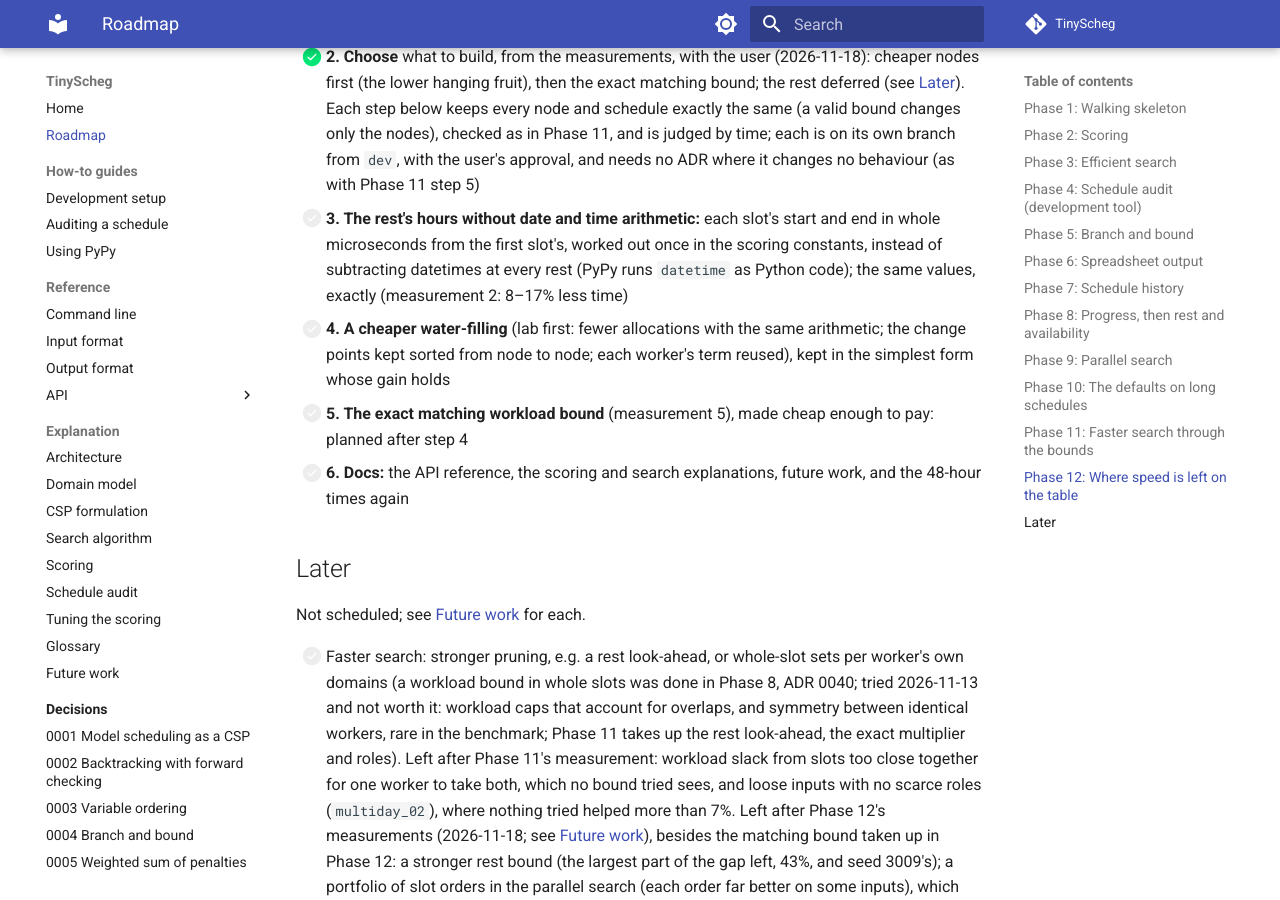
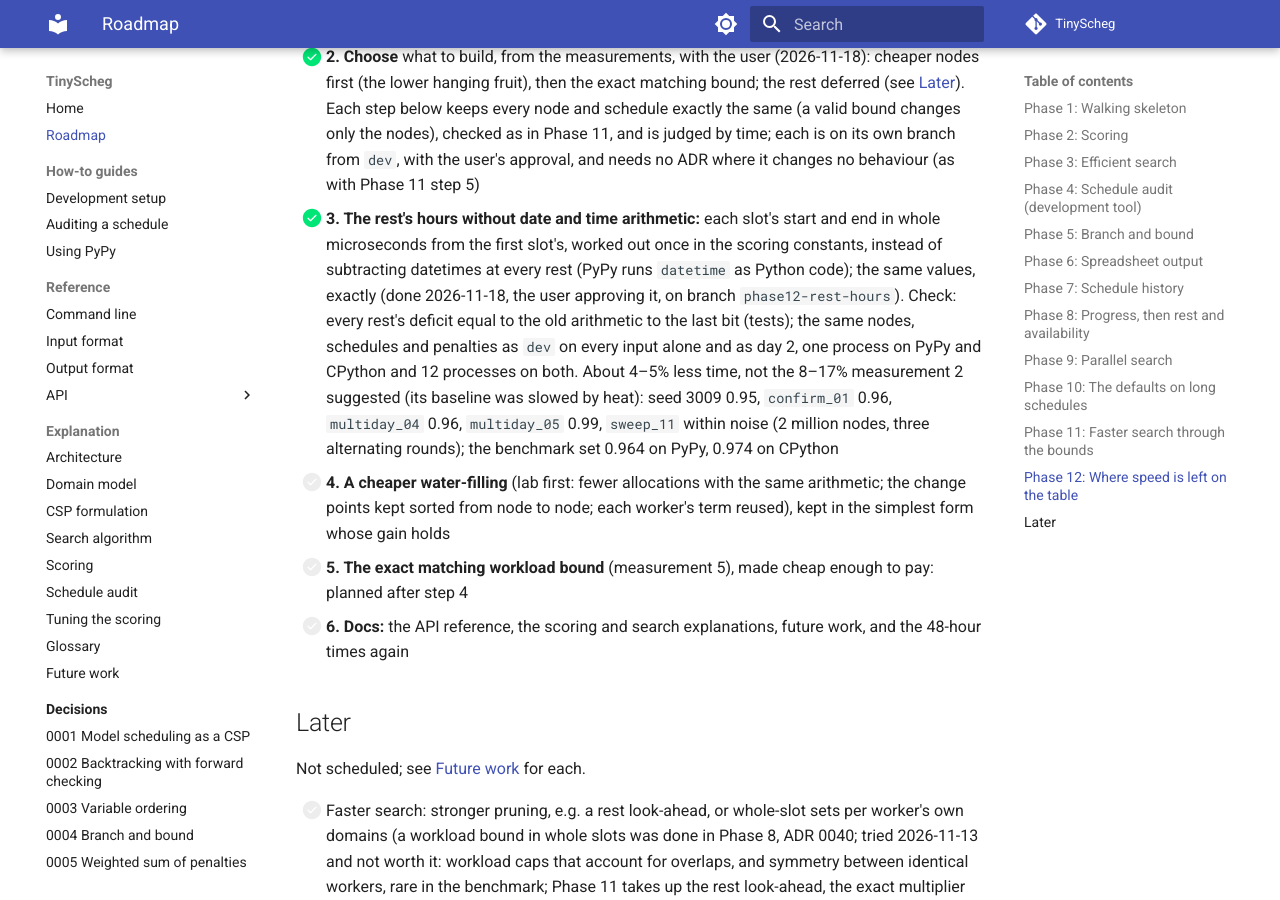
Before and after one commit to 3-kids-wearing-a-trenchcoat/TinyScheg, an MkDocs documentation site: the page built from docs/roadmap.md, in a window 1280 px wide and 900 px high, scrolled down 13247 px. Built offline with MkDocs 1.6.1 and Material for MkDocs 9.7.7, drawn with Linux system fonts in a browser that asks for light colours; comment, search, counter and statistics services are not loaded.

Commit message:
Roadmap: Phase 12 step 3 done (a rest's hours from whole microseconds: the same results, about 4-5% faster)
Co-Authored-By: Claude Opus 5.5 <noreply@anthropic.com>
Claude-Session: https://claude.ai/code/session_01F2KXFtMmJjZXRnwpgjXXPB

```diff
--- a/docs/roadmap.md
+++ b/docs/roadmap.md
@@ -437,9 +437,14 @@ and conclusions are reported to the user.
       every node and schedule exactly the same (a valid bound changes only the nodes), checked as in Phase 11, and is
       judged by time; each is on its own branch from `dev`, with the user's approval, and needs no ADR where it
       changes no behaviour (as with Phase 11 step 5)
-- [ ] **3. The rest's hours without date and time arithmetic:** each slot's start and end in whole microseconds from
+- [x] **3. The rest's hours without date and time arithmetic:** each slot's start and end in whole microseconds from
       the first slot's, worked out once in the scoring constants, instead of subtracting datetimes at every rest
-      (PyPy runs `datetime` as Python code); the same values, exactly (measurement 2: 8–17% less time)
+      (PyPy runs `datetime` as Python code); the same values, exactly (done 2026-11-18, the user approving it, on
+      branch `phase12-rest-hours`). Check: every rest's deficit equal to the old arithmetic to the last bit (tests);
+      the same nodes, schedules and penalties as `dev` on every input alone and as day 2, one process on PyPy and
+      CPython and 12 processes on both. About 4–5% less time, not the 8–17% measurement 2 suggested (its baseline was
+      slowed by heat): seed 3009 0.95, `confirm_01` 0.96, `multiday_04` 0.96, `multiday_05` 0.99, `sweep_11` within
+      noise (2 million nodes, three alternating rounds); the benchmark set 0.964 on PyPy, 0.974 on CPython
 - [ ] **4. A cheaper water-filling** (lab first: fewer allocations with the same arithmetic; the change points kept
       sorted from node to node; each worker's term reused), kept in the simplest form whose gain holds
 - [ ] **5. The exact matching workload bound** (measurement 5), made cheap enough to pay: planned after step 4
```
